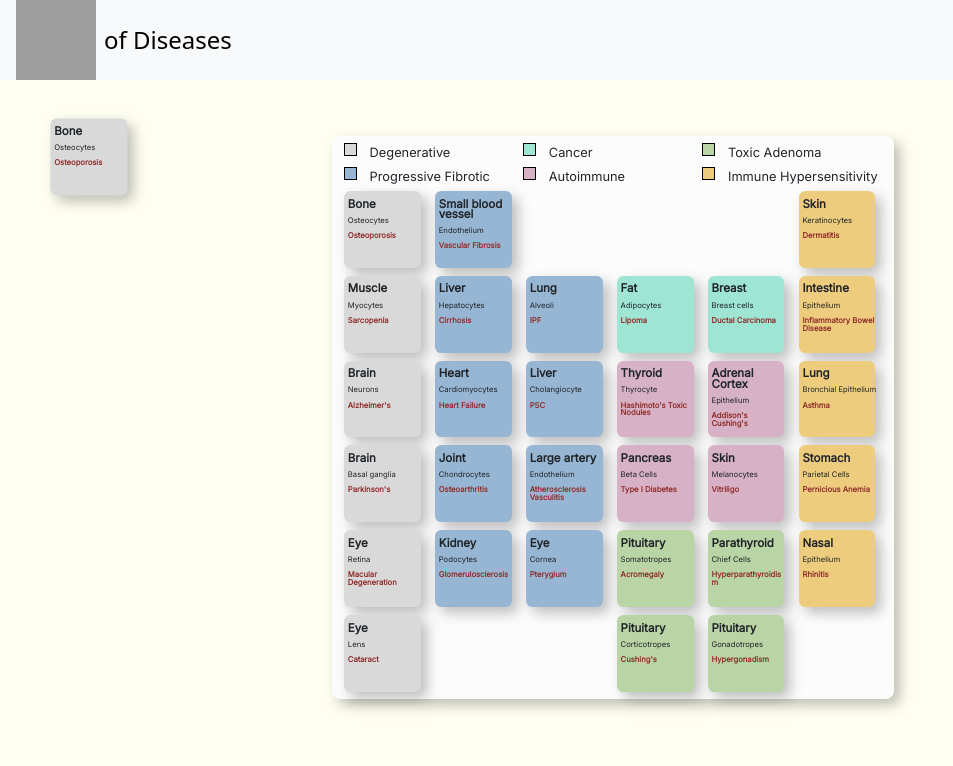
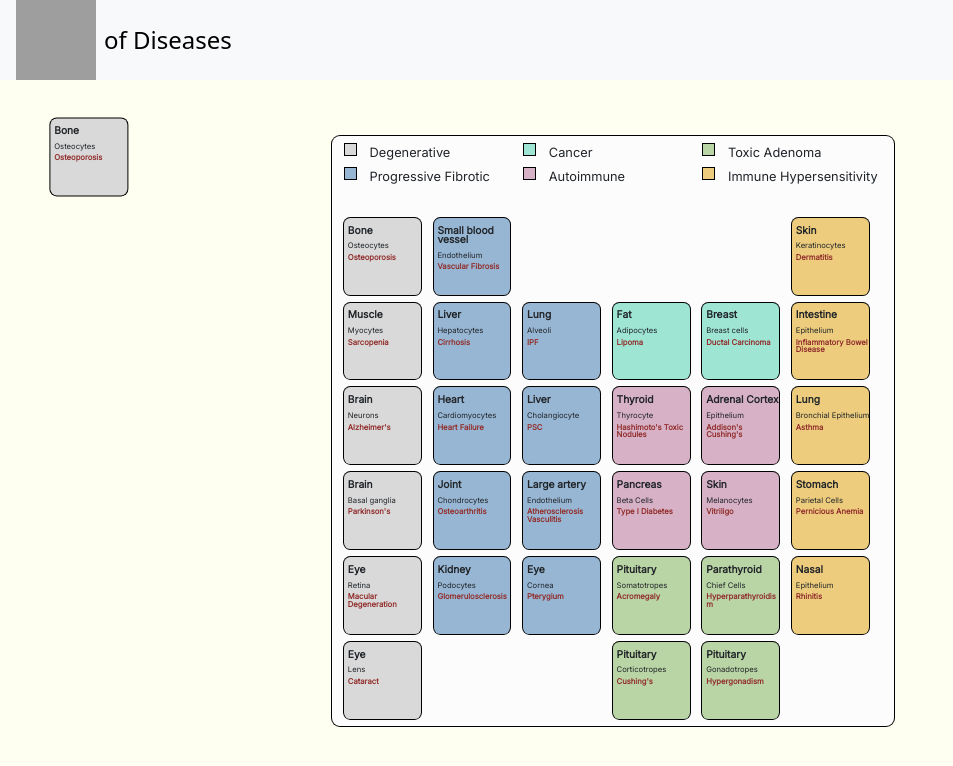
Before and after one commit to eitanporat/PeriodicTable, a React (Vite) app: page / in a window 1280 px wide. Shown: the top 766 px of the page, without its empty margins (0-953 px from the left). Built offline with nearby package versions, Linux system fonts and the light colour scheme; grey boxes are pictures that could not be loaded.

Commit message:
design nonsense

```diff
--- a/src/App.css
+++ b/src/App.css
@@ -4,7 +4,6 @@
   background-color: white;
   border: 1px solid none;
   /* Shadow */
-  filter: drop-shadow(.5vmax .5vmax .5vmax rgba(0, 0, 0, 0.25));
   font-family: Inter;
   font-style: normal;
   font-weight: normal;
@@ -14,9 +13,11 @@
 }
 
 .disease-organ {
-  font-size: .9vmax;
+  font-size: .8vmax;
+  display: block;
   position: relative;
   line-height: .9;
+  width: 95%;
   left: 5%;
   top: 10%;
   bottom: 10%;
@@ -25,6 +26,7 @@
 
 .disease-cell-type {
   font-size: .6vmax;
+  display: block;
   position: relative;
   left: 5%;
   top: 20%;
@@ -34,9 +36,10 @@
 .disease-name {
   font-size: .6vmax;
   position: relative;
+  display: block;
   left: 5%;
   width: 95%;
-  top: 30%;
+  top: 25%;
   bottom: 5%;
   line-height: 1;
   color: #92302e;
@@ -48,17 +51,19 @@
 }
 
 .periodic-table {
+  margin-top: 5%;
   display: grid;
   row-gap: 1vmin;
-  column-gap: 1vmin;
-  align-items: center center;
+  column-gap: 0vmin;
+  width: 100%;
 }
 
 .periodic-table-container {
-  filter: drop-shadow(.5vmax .5vmax .5vmax rgba(0, 0, 0, 0.25));
+  box-shadow: 0px 0px 0px 1px black;
   border-radius: 1vmin;
   margin-top: 7vh;
   padding: 1.25%;
+  width: 100%;
   background: #FCFCFC;
 }
 
@@ -73,7 +78,7 @@
 .disease-class-color {
   width: 1vmax;
   height: 1vmax;
-  border: .2vmin solid black;
+  border: 1px solid black;
   vertical-align: middle;
 }
 
@@ -126,3 +131,5 @@
 .navbar {
   height: 10vh;
 }
+
+html, body {margin: 0; height: 100%; overflow: hidden}
--- a/src/Disease.jsx
+++ b/src/Disease.jsx
@@ -9,8 +9,7 @@ function Disease({organ, cellType, diseaseName, row, column, diseaseClass, isAct
         gridColumnStart: column,
         gridColumn: column,
         backgroundColor: isActive ? diseaseColors[diseaseClass] : 'white',
-        outline: isSelected ? 'blue solid .5vmin' : 'none',
-        outlineRadius: '1vmin'
+        boxShadow: isSelected ? "0px 0px 0px 2px blue":"0px 0px 0px 1px black",
     }}>
             <div className="disease-organ">{organ}</div>
             <div className="disease-cell-type">{cellType}</div>
```
